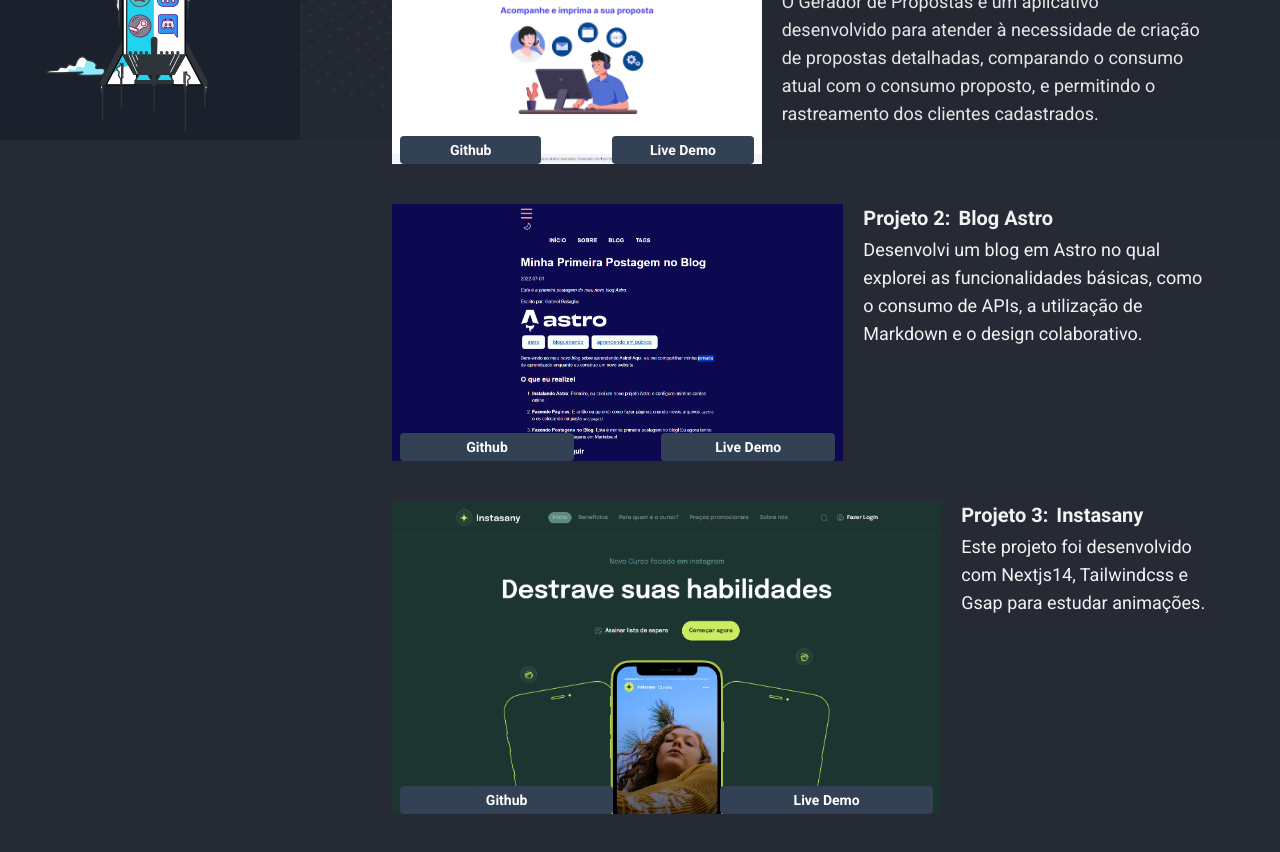
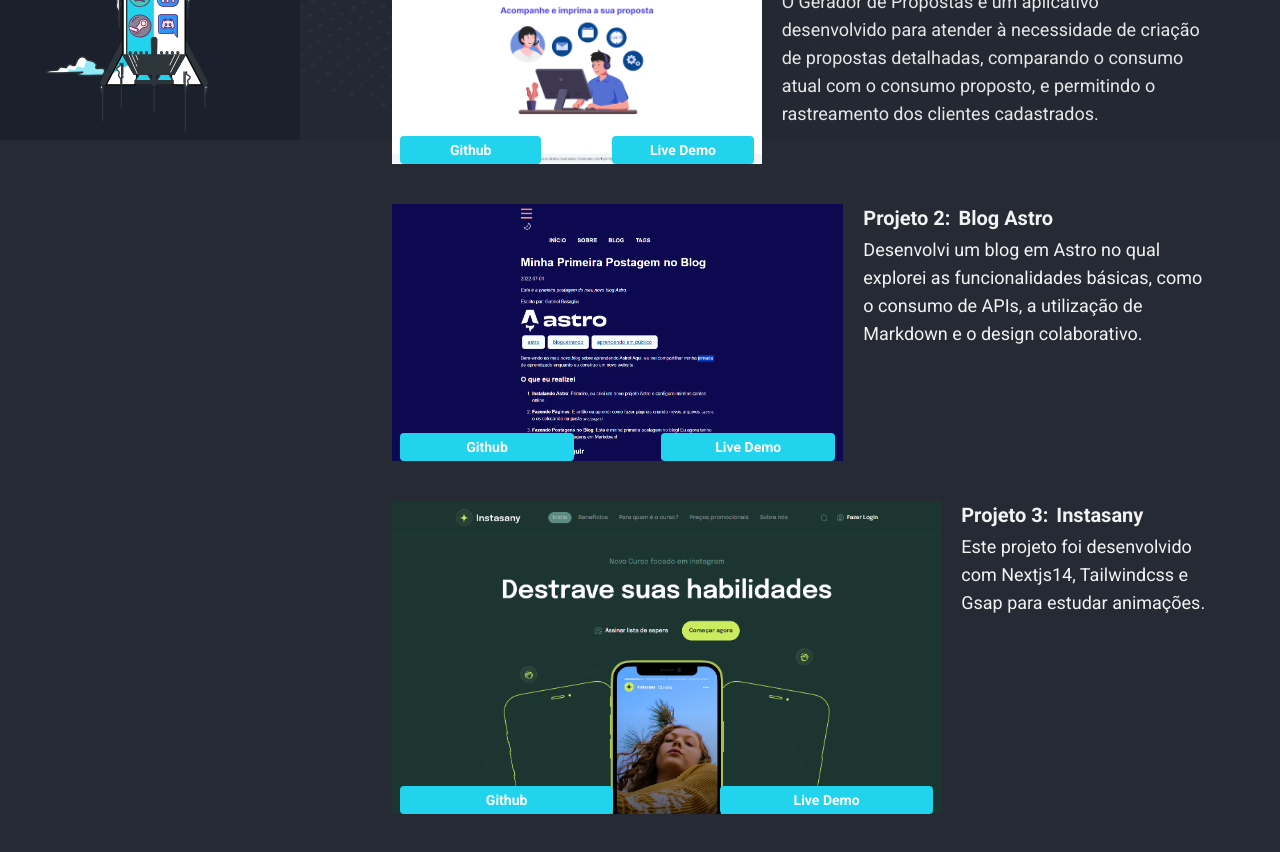
Before and after one commit to gabrielbasaglia/E-Commerce, a Next.js app: page / in a window 1280 px wide. Shown: the part 660-1512 px from the top of the page. Built offline with nearby package versions, Linux system fonts and the light colour scheme.

Commit message:
ajuste de imagem projeto 3

```diff
--- a/src/components/projetos/index.jsx
+++ b/src/components/projetos/index.jsx
@@ -3,7 +3,7 @@ import { Container } from "../container";
 
 import geradorProposta from "../../../public/assets/projetos/gerador-propostas.png";
 import blogAstro from "../../../public/assets/projetos/blog-astro.png";
-import Instasany from "../../../public/assets/projetos/instasany.png";
+import Instasany from "../../../public/assets/projetos/Instasany.png";
 
 export default function Projetos() {
   return (
@@ -25,7 +25,7 @@ export default function Projetos() {
               className="w-full flex-1"
             />
             <div className="absolute bottom-0 flex justify-between w-full px-2 ">
-              <button className=" w-2/5 text-sm bg-slate-700  text-white font-bold px-2 py-1 rounded self-start">
+              <button className=" w-2/5 text-sm bg-textSecondary  text-white font-bold px-2 py-1 rounded self-start">
                 <a
                   href="https://github.com/gabrielbasaglia/proposal-generator"
                   target="_blank"
@@ -34,7 +34,7 @@ export default function Projetos() {
                 </a>
               </button>
 
-              <button className="w-2/5 text-sm bg-slate-700 text-white font-bold px-2 py-1 rounded self-start">
+              <button className="w-2/5 text-sm bg-textSecondary text-white font-bold px-2 py-1 rounded self-start">
                 <a href="https://propostasmp.vercel.app/" target="_blank">
                   Live Demo
                 </a>
@@ -68,7 +68,7 @@ export default function Projetos() {
               className="w-full flex-1"
             />
             <div className="absolute bottom-0 flex justify-between w-full px-2 ">
-              <button className=" w-2/5 text-sm bg-slate-700  text-white font-bold px-2 py-1 rounded self-start">
+              <button className=" w-2/5 text-sm bg-textSecondary  text-white font-bold px-2 py-1 rounded self-start">
                 <a
                   href="https://github.com/gabrielbasaglia/BlogAstro"
                   target="_blank"
@@ -77,7 +77,7 @@ export default function Projetos() {
                 </a>
               </button>
 
-              <button className="w-2/5 text-sm bg-slate-700 text-white font-bold px-2 py-1 rounded self-start">
+              <button className="w-2/5 text-sm bg-textSecondary text-white font-bold px-2 py-1 rounded self-start">
                 <a href="https://blog-astro-murex.vercel.app/" target="_blank">
                   Live Demo
                 </a>
@@ -110,7 +110,7 @@ export default function Projetos() {
               className="w-full flex-1"
             />
             <div className="absolute bottom-0 flex justify-between w-full px-2 ">
-              <button className=" w-2/5 text-sm bg-slate-700  text-white font-bold px-2 py-1 rounded self-start">
+              <button className=" w-2/5 text-sm bg-textSecondary  text-white font-bold px-2 py-1 rounded self-start">
                 <a
                   href="https://github.com/gabrielbasaglia/Instasany"
                   target="_blank"
@@ -119,7 +119,7 @@ export default function Projetos() {
                 </a>
               </button>
 
-              <button className="w-2/5 text-sm bg-slate-700 text-white font-bold px-2 py-1 rounded self-start">
+              <button className="w-2/5 text-sm bg-textSecondary text-white font-bold px-2 py-1 rounded self-start">
                 <a href="https://instasany-azure.vercel.app/" target="_blank">
                   Live Demo
                 </a>
```
